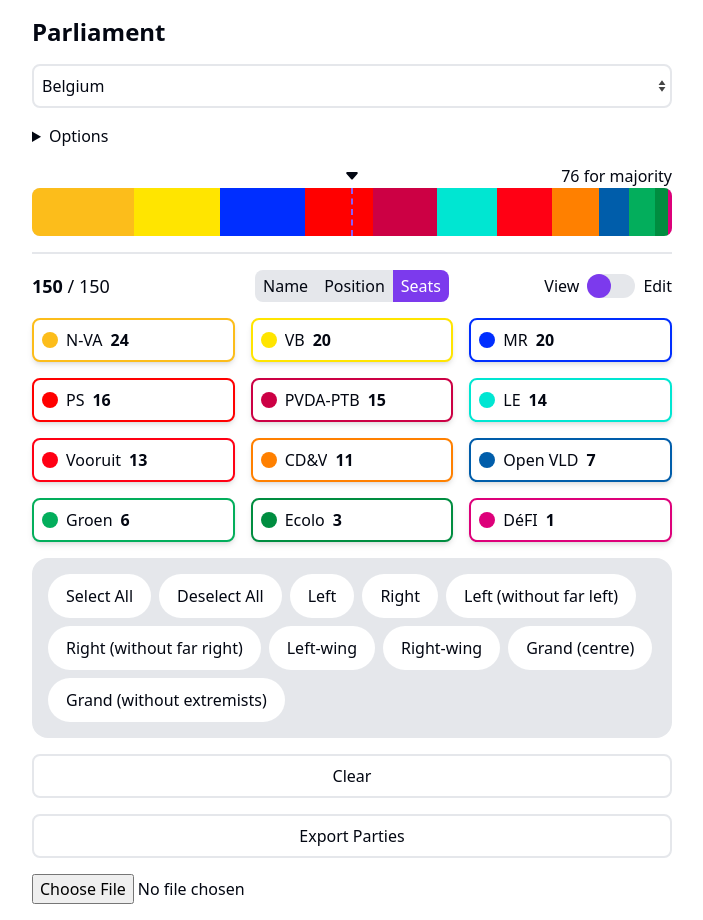
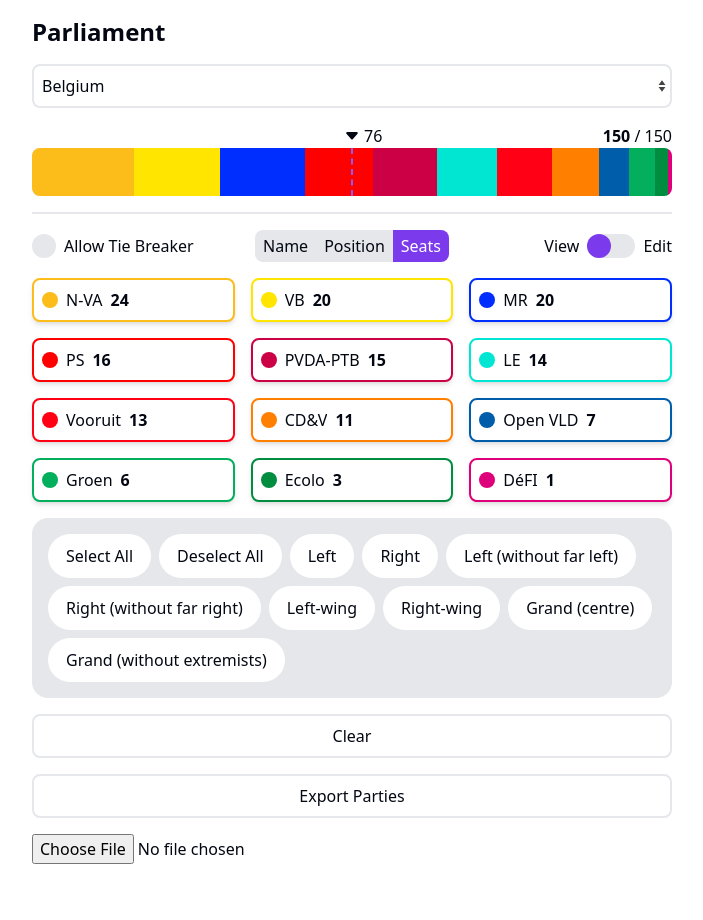
Before and after one commit to disfordave/parliame-client, a React (Vite) app: page / in a window 1280 px wide. Shown: the whole page, without its empty margins (288-991 px from the left). After the commit the page ends 880 px from the top, so only its background shows below. Built offline with nearby package versions, Linux system fonts and the light colour scheme.

Commit message:
Refactor CaretDownIcon to accept className prop and update layout for majority display

```diff
--- a/src/components/Seats.tsx
+++ b/src/components/Seats.tsx
@@ -2,7 +2,9 @@ import { useState } from "react";
 import { Party } from "../App";
 import { countries } from "./countries";
 
-const CaretDownIcon = () => {
+const CaretDownIcon = ({
+  className = "",
+}) => {
   return (
     <>
       <svg
@@ -10,7 +12,7 @@ const CaretDownIcon = () => {
         width="16"
         height="16"
         fill="currentColor"
-        className="bi bi-caret-down-fill"
+        className={"bi bi-caret-down-fill" + " " + className}
         viewBox="0 0 16 16"
       >
         <path d="M7.247 11.14 2.451 5.658C1.885 5.013 2.345 4 3.204 4h9.592a1 1 0 0 1 .753 1.659l-4.796 5.48a1 1 0 0 1-1.506 0z" />
@@ -439,7 +441,7 @@ const Seats = () => {
             ))}
         </optgroup>
       </select>
-      <details className="mt-4">
+      {/* <details className="mt-4">
         <summary className="cursor-pointer select-none">Options</summary>
         <label className="flex gap-1 items-center">
           <span className="relative">
@@ -484,7 +486,7 @@ const Seats = () => {
           </span>
           <span className="select-none">Allow Tie Breaker</span>
         </label>
-      </details>
+      </details> */}
       <div className=" sticky top-0 z-50 bg-white dark:bg-gray-900  pt-4 px-4 -mx-4  mb-4">
         {/* <Chart parties={selectedParites} totalSeats={totalSeats} /> */}
         <div className="flex justify-between items-center">
@@ -517,16 +519,24 @@ const Seats = () => {
                 `}</span>
             )}
           </p>
-          <div className="">
-            <CaretDownIcon />
-          </div>
-          <div className="flex-1 flex justify-end text-end">
-            <p className="">
+          <div className="flex items-center justify-center">
+          <p className="me-1 invisible">
               {total % 2 === 0
                 ? total / 2 + (allowTieBreaker ? 0 : 1)
                 : Math.ceil(total / 2)}{" "}
-              for majority{" "}
             </p>
+            <CaretDownIcon />
+            <p className="ms-1">
+              {total % 2 === 0
+                ? total / 2 + (allowTieBreaker ? 0 : 1)
+                : Math.ceil(total / 2)}{" "}
+            </p>
+          </div>
+          <div className="flex-1 flex justify-end text-end">
+          <p className="tabular-nums ">
+            <span className="font-semibold">{selectedTotal}</span> / {total}
+          </p>
+
             {/* {
                 sortBy === "name" ? "...XYZ" : sortBy === "seats" ? "Smallest" : "Right"
             } */}
@@ -564,9 +574,52 @@ const Seats = () => {
 
       <div className="flex flex-wrap justify-between items-center mb-4 gap-4">
         <div className="flex-1 justify-start text-nowrap sm:w-auto">
-          <p className=" text-lg tabular-nums ">
+          {/* <p className=" text-lg tabular-nums ">
             <span className="font-semibold">{selectedTotal}</span> / {total}
-          </p>
+          </p> */}
+          <label className="flex gap-2 items-center">
+          <span className="relative">
+            <input
+              type="checkbox"
+              name="allowTieBreaker"
+              id="allowTieBreaker"
+              className="opacity-0 absolute w-full h-full"
+              checked={allowTieBreaker}
+              onChange={() => {
+                setAllowTieBreaker(!allowTieBreaker);
+              }}
+            />
+            <div
+              role="checkbox"
+              aria-checked={allowTieBreaker}
+              className={`${
+                allowTieBreaker
+                  ? "bg-violet-600 dark:bg-violet-400"
+                  : "bg-gray-200 dark:bg-gray-700"
+              } rounded-full aspect-square size-6 flex justify-center items-center overflow-hidden transition-colors`}
+            >
+              {allowTieBreaker ? (
+                <div className="w-full h-full text-white dark:text-gray-950 flex justify-center items-center">
+                  <svg
+                    xmlns="http://www.w3.org/2000/svg"
+                    viewBox="0 0 16 16"
+                    fill="currentColor"
+                    className="size-4 "
+                  >
+                    <path
+                      fillRule="evenodd"
+                      d="M12.416 3.376a.75.75 0 0 1 .208 1.04l-5 7.5a.75.75 0 0 1-1.154.114l-3-3a.75.75 0 0 1 1.06-1.06l2.353 2.353 4.493-6.74a.75.75 0 0 1 1.04-.207Z"
+                      clipRule="evenodd"
+                    />
+                  </svg>
+                </div>
+              ) : (
+                <div className="w-full h-full text-white bg-gray-200 dark:bg-gray-700 dark:text-gray-950 flex justify-center items-center"></div>
+              )}
+            </div>
+          </span>
+          <span className="select-none">Allow Tie Breaker</span>
+        </label>
         </div>
         <div className="flex sm:order-2 order-3 rounded-lg overflow-y-hidden overflow-x-scroll whitespace-nowrap sm:w-auto w-full">
           <button
```
